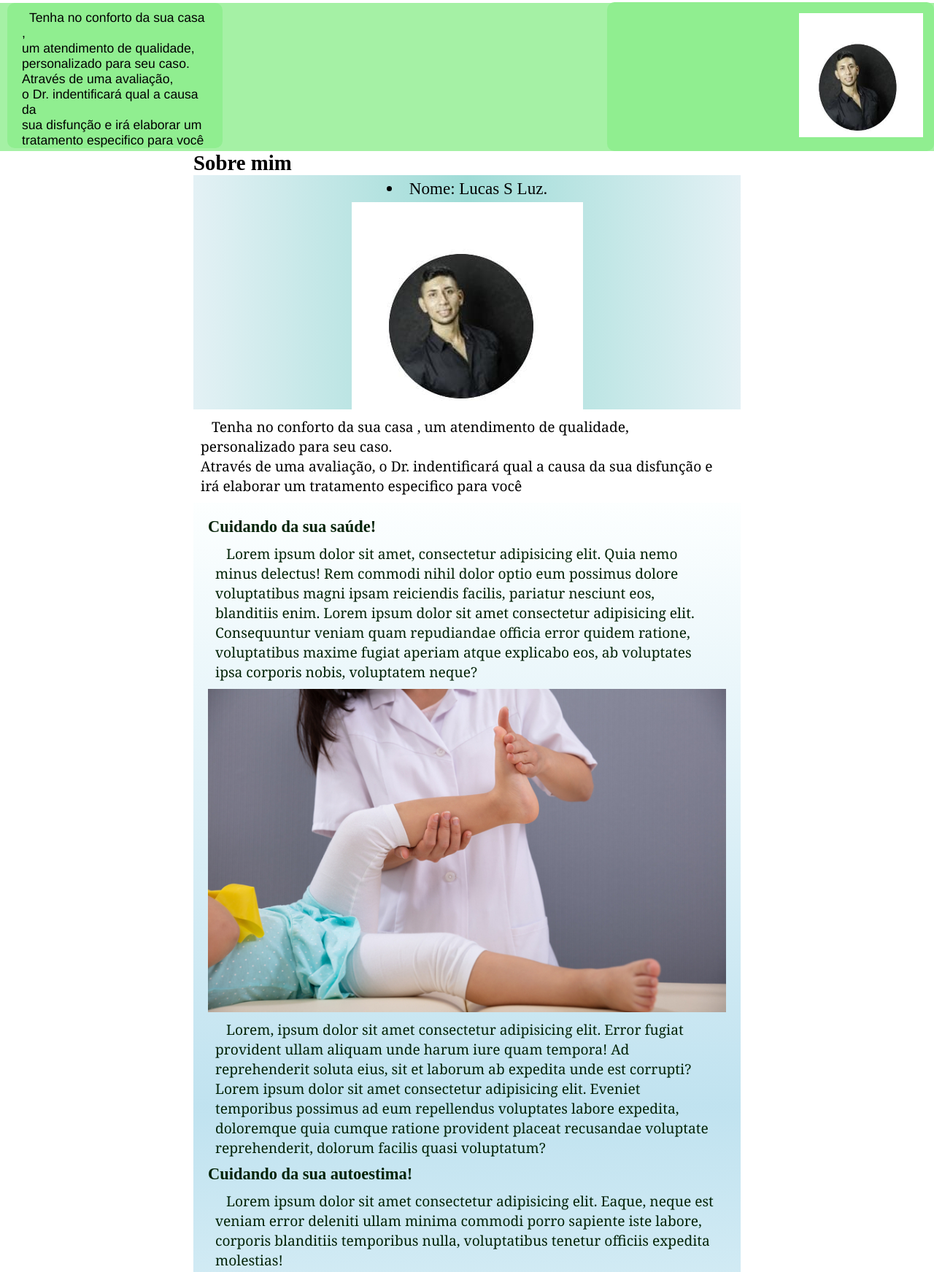
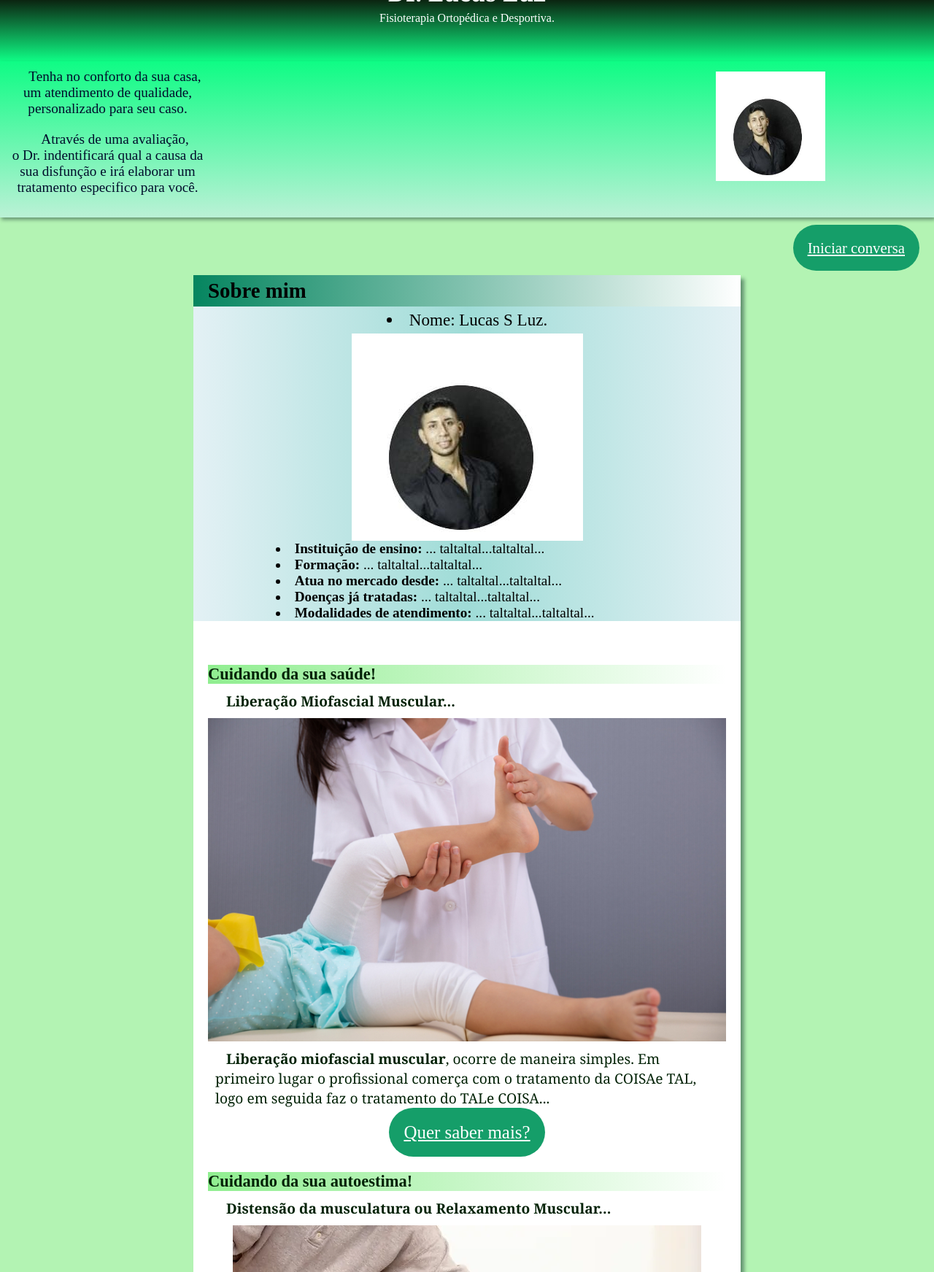
Before and after one commit to NadsonLira/projeto-lucas, a plain HTML site: page index.html in a window 1280 px wide. Shown: the part 92-1835 px from the top of the page at 73% size. Drawn offline with Linux system fonts and the light colour scheme.

Commit message:
Atualizei

```diff
--- a/estilo/style.css
+++ b/estilo/style.css
@@ -8,19 +8,22 @@
 /*background-image: linear-gradient(to bottom, #5caf7f, #95bfb9, #F2F2F2,  #2ee4a7);*/
 body{
     border: 1px;
+    background-color: rgba(144, 238, 144, 0.678);
 }
 
 header{
-    background-image: linear-gradient(to bottom, black, rgb(6, 27, 6), green);
+    background-image: linear-gradient(to bottom, rgb(0, 0, 0), rgb(11, 26, 11),  rgb(15, 252, 133));
     min-width: 30%;
     max-width: 100%;
+
 }
 
 
 header h1{
     text-align: center;
     font-family: Georgia, 'Times New Roman', Times, serif;
-    padding-top: 5px;
+    padding-top: 60px;
+    padding-bottom: 5px;
     color: #feffff;
     font-weight: bold;
 
@@ -30,83 +33,85 @@ header h1{
 header p{
     text-align: center;
     font-weight: lighter;
-    padding: 10px;
+    padding-bottom: 50px;
     max-width: 500px;
     margin: auto;
     color: rgb(254, 255, 255);
 
  }
 
-nav{
-    background-color: white;
-    padding: 5px;
-    margin: 5px;
-    max-width: 100px;
-    min-width: 50px;
-    border-radius: 0px 10px 10px 0px;
+.logo {
 
-
+    text-align: center;
+    margin: 10px;
+    padding: 10px;
+    padding-bottom: 5px;
 }
 
-nav a{
-    color: rgb(4, 129, 31);
-    font-size: 1.2em;
-
-}
-.logo {
-    text-align: right;
-
-}
-
-.logo > img{
-    width: 90px;
+/*width: 90px;
     height: 90px;
     margin-top: -80px;
     margin-bottom: 10px;
     padding-right: 10px;
-    border-radius: 10px 10px;
+    border-radius: 10px 10px
+    ;*/
+.logo > img{
+    width: 170px;
+    height: 170px;
+    background-color: rgb(21, 158, 105);
+    color: white;
+    border-radius: 50px;
+    padding: 10px;
+    font-family: 'Times New Roman', Times, serif;
+    font-size: 1.3em;
 }
 
+/*background-color: rgba(164, 218, 188, 0.678);  rgb(187, 241, 214)*/
 .cima{
-    background-color: rgba(144, 238, 144, 0.808);
+    background-image: linear-gradient(to top,  rgb(187, 241, 214), rgb(15, 252, 133));
+    padding-bottom: 16px;
+    box-shadow: 2px 3px 5px #011d1f70;
+    margin-top: -1px;
+    margin-bottom: 20px;
 }
+
 .imoral#q1{
     padding: 15px;
 }
+
 .moral#q1{
-  margin-top: 10px;
-  font-family: 'Franklin Gothic Medium', 'Arial Narrow', Arial, sans-serif;
-  font-size: 1.1em;
+    margin-top: 1px;
+  font-size: 1.2em;
 }
+/*background-color: rgba(144, 238, 144, 0.37);*/
 .moral{
     height: 199px;
     width: 295px;
     text-align: justify;
-    background-color: lightgreen;
+    color: rgb(0, 13, 43);
     border-radius: 10px 10px 10px 10px;
-    margin-left: 10px;
-
-}
-.moral li{
-    text-align: left;
-    text-indent: 10px;
-    padding: 10px;
-    margin: 10px;
-    list-style-type: none;
 
 
 }
+/*background-color: rgba(164, 218, 188, 0.678);*/
+.moral li{
+    text-align: center;
+    text-indent: 20px;
+    padding: 10px;
+    list-style-type: none;
 
+}
+/*background-color:rgba(144, 238, 144, 0.301); / background-color: rgba(164, 218, 188, 0.678);*/
 .imoral{
-    text-align: right;
+    text-align: center;
     margin-top: -200px;
-    background-color:lightgreen;
     margin-left:65%;
     border-radius: 10px 10px 10px 10px;
 }
 .imoral img{
-    height: 170px;
-    width: 170px;
+    height: 150px;
+    width: 150px;
+    margin-bottom: 15px;
 
 }
 .imoral ul{
@@ -115,7 +120,12 @@ nav a{
 
 .primeira{
     text-align: left;
-    text-indent: 10px;
+    background-image: linear-gradient(to left, #1c8bac1f, #1caca06c,  #1c8bac1f);
+}
+.primeira ul{
+    list-style: inside;
+    margin-left: 15%;
+
 }
 
 .prima{
@@ -124,20 +134,67 @@ nav a{
 
 
 .leão{
-    background-image: linear-gradient(to bottom, #fcffffd5, #58b3d660,  #fcffffd5);
-    margin-top: 0px;
+
+
+    margin-top: 15px;
     padding: 20px;
     color: rgb(2, 34, 6);
 
 }
 
+h2{
+    background-image: linear-gradient(to left, transparent, rgb(5, 133, 95));
+    padding: 5px;
+    text-indent: 15px;
+
+}
+
+.leão h3{
+    background-image: linear-gradient(to left, transparent, lightgreen);
+    margin-top: 25px;
+}
+
+.zap{
+  text-align: right;
+  margin: 10px;
+  padding: 10px;
+  padding-bottom: 15px;
+
+}
+
+.zap a{
+    background-color: rgb(21, 158, 105);
+    color: white;
+    border-radius: 100px;
+    padding: 20px;
+    font-family: 'Times New Roman', Times, serif;
+    font-size: 1.3em;
+
+}
+
+.paz{
+    text-align: center;
+    margin: 10px;
+    padding: 10px;
+    padding-bottom: 15px;
+}
+.paz a{
+    background-color: rgb(21, 158, 105);
+    color: white;
+    border-radius: 100px;
+    padding: 20px;
+    font-family: 'Times New Roman', Times, serif;
+    font-size: 1.3em;
+}
+
+
 main{
-
     max-width: 750px;
     min-width: 300px;
     margin: auto;
     background-color: white;
     font-size: 1.2em;
+    box-shadow: 5px 5px 5px #011d1f70;
 
 }
 /*max-width: 650px;
@@ -160,7 +217,6 @@ aside{
     border-radius: 5px 5px;
     margin: 10px;
     padding: 10px;
-    text-shadow: 0.5px 0.5px 0.2px rgb(4, 63, 4);
     box-shadow: 2px 3px 2px rgb(1, 24, 1) ;
 }
 
@@ -192,3 +248,6 @@ footer{
     font-weight: lighter;
     padding: 3px;
 }
+footer a {
+    color: black;
+}
--- a/index.html
+++ b/index.html
@@ -24,8 +24,10 @@
        <div class="moral" id="q1">
            <ul>
             <li>
-                Tenha no conforto da sua casa , <br> um atendimento de qualidade,<br>
-                            personalizado para seu caso.<br> Através de uma avaliação, <br> o Dr. indentificará qual a causa da <br> sua disfunção e irá elaborar um <br> tratamento especifico para você
+                Tenha no conforto da sua casa, um atendimento de qualidade, personalizado para seu caso.
+            </li>
+            <li>
+                Através de uma avaliação, <br> o Dr. indentificará qual a causa da sua disfunção e irá elaborar um tratamento especifico para você.
             </li>
            </ul>
        </div>
@@ -37,6 +39,11 @@
         </ul>
         </div>
    </div>
+
+   <div class="zap">
+    <a href="https://api.whatsapp.com/send?phone=5541996230237" target="_blank">Iniciar conversa</a>
+   </div>
+
    <main>
     <article>
         <h2>
@@ -49,10 +56,23 @@
 
         </div>
         <div class="primeira">
-            <p>
-                Tenha no conforto da sua casa , um atendimento de qualidade,<br>
-                    personalizado para seu caso.<br> Através de uma avaliação, o Dr. indentificará qual a causa da sua disfunção e irá elaborar um tratamento especifico para você
-            </p>
+            <ul>
+                <li>
+                    <strong>Instituição de ensino:</strong> ... taltaltal...taltaltal...
+                </li>
+                <li>
+                <strong>Formação:</strong> ... taltaltal...taltaltal...
+                </li>
+                <li>
+                <strong>Atua no mercado desde:</strong> ... taltaltal...taltaltal...
+                </li>
+                <li>
+                <strong>Doenças já tratadas:</strong> ... taltaltal...taltaltal...
+                </li>
+                <li>
+                <strong>Modalidades de atendimento:</strong> ... taltaltal...taltaltal...
+                </li>
+            </ul>
         </div>
 
 
@@ -62,24 +82,32 @@
                 Cuidando da sua saúde!
             </h3>
             <p>
-                Lorem ipsum dolor sit amet, consectetur adipisicing elit. Quia nemo minus delectus! Rem commodi nihil dolor optio eum possimus dolore voluptatibus magni ipsam reiciendis facilis, pariatur nesciunt eos, blanditiis enim.
-                Lorem ipsum dolor sit amet consectetur adipisicing elit. Consequuntur veniam quam repudiandae officia error quidem ratione, voluptatibus maxime fugiat aperiam atque explicabo eos, ab voluptates ipsa corporis nobis, voluptatem neque?
+                <strong>Liberação Miofascial Muscular...</strong>
             </p>
             <img src="fisioterapiacc.jpg" alt="imagem">
 
             <p>
-                Lorem, ipsum dolor sit amet consectetur adipisicing elit. Error fugiat provident ullam aliquam unde harum iure quam tempora! Ad reprehenderit soluta eius, sit et laborum ab expedita unde est corrupti? Lorem ipsum dolor sit amet consectetur adipisicing elit. Eveniet temporibus possimus ad eum repellendus voluptates labore expedita, doloremque quia cumque ratione provident placeat recusandae voluptate reprehenderit, dolorum facilis quasi voluptatum?
+                <strong>Liberação miofascial muscular</strong>, ocorre de maneira simples. Em primeiro lugar o profissional comerça com o tratamento da COISAe TAL, logo em seguida faz o tratamento do TALe COISA...
             </p>
+
+            <div class="paz">
+                <a href="https://api.whatsapp.com/send?phone=5541996230237" target="_blank">Quer saber mais?</a>
+            </div>
+
             <h3>
                 Cuidando da sua autoestima!
             </h3>
             <p>
-                Lorem ipsum dolor sit amet consectetur adipisicing elit. Eaque, neque est veniam error deleniti ullam minima commodi porro sapiente iste labore, corporis blanditiis temporibus nulla, voluptatibus tenetur officiis expedita molestias!
+                <strong>Distensão da musculatura ou Relaxamento Muscular...</strong>
             </p>
             <img src="fisioteaaa.webp" alt="imagem">
             <p>
-                Lorem ipsum dolor sit amet consectetur adipisicing elit. Cupiditate earum rerum quo architecto, possimus modi ducimus nam, sit reprehenderit id quod consequuntur expedita cum. Eius autem reiciendis delectus distinctio dolore.
+                <strong>Distensão da musculatura ou relaxamento muscular,</strong> conciste no relaxamento muscular através da prática de uma técnica de relaxamento desenvolvida pelo fisioterapelta:<a href="#"> Sr. Lira Norovsk</a> cuja inteligência era quase sobre-humana...
             </p>
+
+            <div class="paz">
+                <a href="https://api.whatsapp.com/send?phone=5541996230237" target="_blank">Quer saber mais?</a>
+            </div>
         </div>
     </article>
 
@@ -89,39 +117,39 @@
         </h4>
 
         <ul>
-            <li>
-              Casas
-            </li>
-            <li>
-                Carros
-            </li>
-            <li>
-                Motos
-            </li>
-            <li>
-                Barcos
-            </li>
+           <li>
+                Você pode ascesar e seguir nosso perfil no <a href="#">Instagram</a>
+           </li>
+           <li>
+            Você pode também ascesar nossa página no <a href="#">Facebook</a>
+           </li>
+        </ul>
+        <p>
+            Nos acompanhando pelas redes socias você fica por dentro de todas as novidades e tem asceso exclusivo as nossas promoções.
+        </p>
+        <p>
+            Iaí, ficou animado?... Já imaginou se livrar de vez daquela dorzinha nas costas que tanto te incomoda, e você jogador, vamos cuidar desse tornozelo, dessa panturrilha?
+        </p>
 
-
-        </ul>
-
+        <div class="paz">
+            <a href="https://api.whatsapp.com/send?phone=5541996230237" target="_blank">Agende sua consuta</a>
+        </div>
     </aside>
 
     <p>
         Temporibus rerum exercitationem aliquid asperiores quisquam non itaque laboriosam natus vel obcaecati.
     </p>
+    <p>
+        Lorem ipsum dolor sit amet consectetur adipisicing elit. Eos repellendus impedit itaque veritatis officiis placeat vero iste, molestiae esse aliquam.
+    </p>
+    <br>
    </main>
-   <nav>
-    <a href="#">Instagram</a>
-    <a href="#">Facebook</a>
-    <a href="#">Whatsapp</a>
 
-   </nav>
    <div class="logo"><img src="ico.jpg" alt="imagem da logo de Fisioterapia"></div>
 
    <footer>
     <p>
-        @Made in Lira 2023
+        @Site produzido por <a href="https://api.whatsapp.com/send?phone=5541996230237" target="_blank"> Lira</a>, 13/03/23
     </p>
 
    </footer>
```
